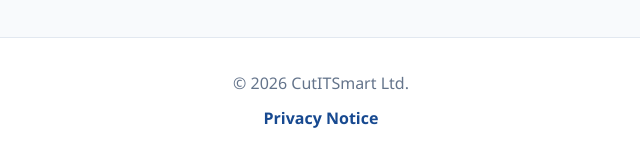
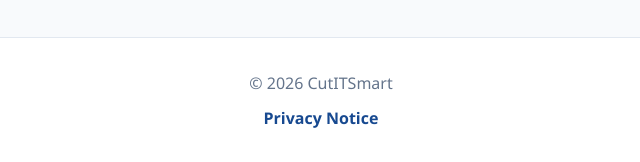
Before and after one commit to CutITSmart/website, a plain HTML site: page privacynotice.html in a window 1280 px wide. Shown: the part 3273-3435 px from the top of the page, 319-959 px from the left. Drawn offline with Linux system fonts and the light colour scheme.

Commit message:
Removed Ltd from privacy notice

```diff
--- a/privacynotice.html
+++ b/privacynotice.html
@@ -184,7 +184,7 @@
 
 <footer>
     <div class="container">
-        <p>© 2026 CutITSmart Ltd.</p>
+        <p>© 2026 CutITSmart</p>
         <p style="margin-top: 0.5rem;">
             <a href="privacynotice.html">Privacy Notice</a>
         </p>
```
